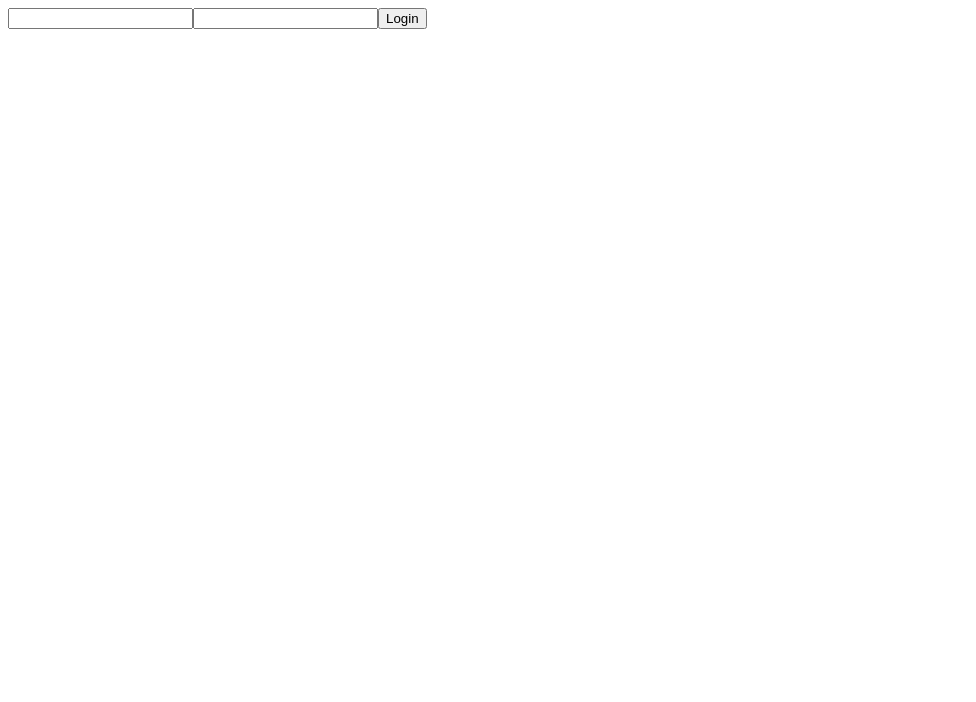
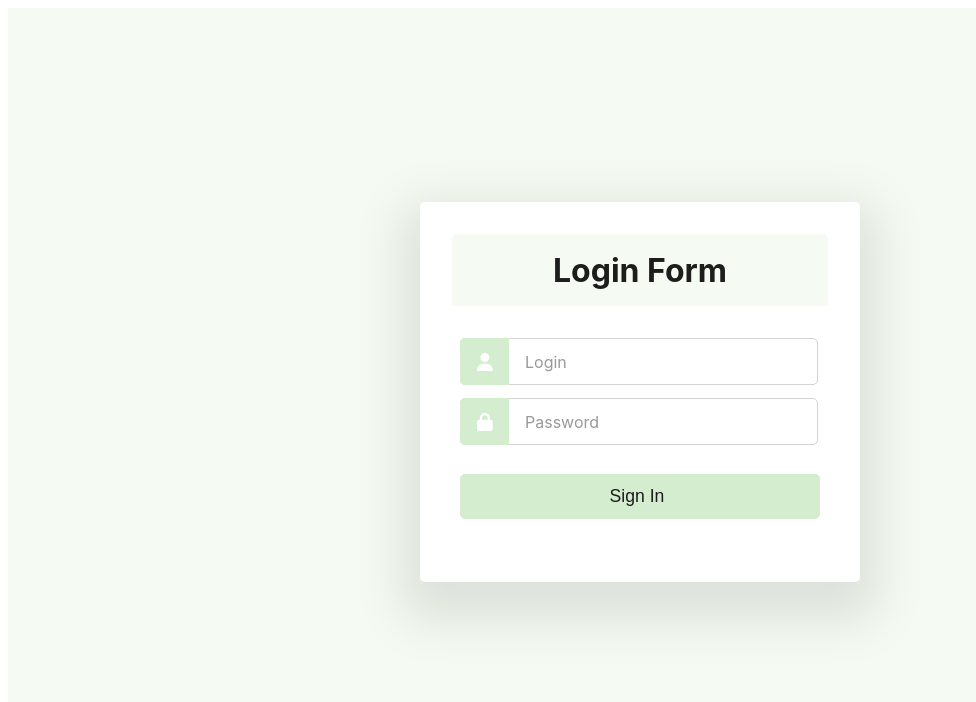
Before and after one commit to DeveloperSamvel/redux-toolkit, a React (Create React App) app: page /login in a window 1280 px wide. Shown: the top 702 px of the page, without its empty margins (0-976 px from the left). Built offline with nearby package versions, Linux system fonts and the light colour scheme.

Commit message:
add style for login page

```diff
--- a/package.json
+++ b/package.json
@@ -3,6 +3,8 @@
   "version": "0.1.0",
   "private": true,
   "dependencies": {
+    "@fortawesome/free-solid-svg-icons": "^6.5.1",
+    "@fortawesome/react-fontawesome": "^0.2.0",
     "@reduxjs/toolkit": "^2.0.1",
     "@testing-library/jest-dom": "^5.17.0",
     "@testing-library/react": "^13.4.0",
--- a/src/components/LoginContent/LoginContent.component.js
+++ b/src/components/LoginContent/LoginContent.component.js
@@ -1,25 +1,68 @@
-import { useState } from 'react';
-import { useDispatch } from 'react-redux';
-import { signInUser } from '../../store/auth/authReducer';
+import { useState } from "react";
+import { useDispatch } from "react-redux";
+import { signInUser } from "../../store/auth/authReducer";
+import { FontAwesomeIcon } from "@fortawesome/react-fontawesome";
+import { faUser, faLock, faUnlock } from "@fortawesome/free-solid-svg-icons";
+import "./LoginContent.css";
 
 const LoginPage = () => {
-    const [login, setLogin] = useState("");
-    const [password, setPassword] = useState("");
-    const dispatch = useDispatch();
+  const [login, setLogin] = useState("");
+  const [password, setPassword] = useState("");
+  const [showPassword, setShowPassword] = useState(false);
+  const dispatch = useDispatch();
 
-    const handleSignInUser = () => {
-        if(login === "samvel" && password === "123456") {
-            dispatch(signInUser({userId: "48488468748484484"}));
-        }
+  const handleSignInUser = () => {
+    if (login === "samvel" && password === "123456") {
+      dispatch(signInUser({ userId: "48488468748484484" }));
     }
+  };
 
-    return (
-        <>
-            <input type="text" value={login} onInput={(event) => setLogin(event.target.value)} />
-            <input type="password" value={password} onInput={(event) => setPassword(event.target.value)} />
-            <button onClick={() => handleSignInUser()}>Login</button>
-        </>
-    )
-}
+  return (
+    <div id="login-form-root">
+      <div className="wrapper">
+        <div className="title">
+          <span>Login Form</span>
+        </div>
+        <div className="form" action="#">
+          <div className="row">
+            <div className="svg-container">
+              <FontAwesomeIcon icon={faUser} />
+            </div>
+            <input
+              type="text"
+              value={login}
+              onInput={(event) => setLogin(event.target.value)}
+              placeholder="Login"
+              required
+            />
+          </div>
+          <div className="row">
+            <div className="svg-container">
+              <FontAwesomeIcon
+                className="cursor-pointer"
+                icon={showPassword ? faUnlock : faLock}
+                onClick={() => setShowPassword(!showPassword)}
+              />
+            </div>
+            <input
+              type={showPassword ? "text" : "password"}
+              value={password}
+              onInput={(event) => setPassword(event.target.value)}
+              placeholder="Password"
+              required
+            />
+          </div>
+          <button
+            type="submit"
+            className="row button"
+            onClick={() => handleSignInUser()}
+          >
+            Sign In
+          </button>
+        </div>
+      </div>
+    </div>
+  );
+};
 
 export default LoginPage;
--- /dev/null
+++ b/src/components/LoginContent/LoginContent.css
@@ -0,0 +1,95 @@
+#login-form-root{
+  background: #d3edce3d;
+  overflow: hidden;
+  height: 96vh;
+}
+::selection{
+  background: rgba(26,188,156,0.3);
+}
+.wrapper{
+  max-width: 376px;
+  background: #fff;
+  border-radius: 5px;
+  box-shadow: 0px 20px 50px 18px rgba(0,0,0,0.1);
+  padding: 2rem;
+  position: relative;
+  top: 50%;
+  left: 50%;
+  transform: translate(-50%, -50%);
+}
+.wrapper .title {
+  height: 4.5rem;
+  background: #d3edce3d;
+  border-radius: 5px 5px 0 0;
+  color: #1d1d1d;
+  font-size: 2rem;
+  font-weight: 700;
+  font-family: -apple-system, BlinkMacSystemFont, 'Segoe UI', 'Roboto', 'Oxygen', 'Ubuntu', 'Cantarell', 'Fira Sans', 'Droid Sans', 'Helvetica Neue', sans-serif;
+  display: flex;
+  align-items: center;
+  justify-content: center;
+}
+.wrapper .form{
+  padding: 2rem 0.5rem 1rem 0.5rem;
+}
+.wrapper .form .row{
+  width: 100%;
+  height: 45px;
+  margin-bottom: 15px;
+  position: relative;
+}
+.wrapper .form .row input{
+  all: unset;
+  height: 100%;
+  width: calc(100% - 4px - 4rem);
+  outline: none;
+  padding-left: 4rem;
+  border-radius: 5px;
+  border: 1px solid lightgrey;
+  font-size: 16px;
+  font-family: -apple-system, BlinkMacSystemFont, 'Segoe UI', 'Roboto', 'Oxygen', 'Ubuntu', 'Cantarell', 'Fira Sans', 'Droid Sans', 'Helvetica Neue', sans-serif;
+  transition: all 0.3s ease;
+  box-shadow: 0px 0px 2px 2px white inset;
+}
+.form .row input:autofill,
+.form .row input:-internal-autofill-selected {
+  background-color: red !important;
+  box-shadow: 0px 0px 0px 50px white inset;
+  font-family: -apple-system, BlinkMacSystemFont, 'Segoe UI', 'Roboto', 'Oxygen', 'Ubuntu', 'Cantarell', 'Fira Sans', 'Droid Sans', 'Helvetica Neue', sans-serif;
+}
+.form .row input::placeholder{
+  color: #999;
+}
+.wrapper .form .row i,
+.wrapper .form .row .svg-container{
+  position: absolute;
+  width: 47px;
+  height: 100%;
+  color: #fff;
+  font-size: 18px;
+  background: #d3edce;
+  border: 1px solid #d3edce85;
+  border-radius: 5px 0 0 5px;
+  display: flex;
+  align-items: center;
+  justify-content: center;
+}
+.wrapper .form .button {
+  color: #1d1d1d;
+  font-size: 1.1rem;
+  font-weight: 500;
+  margin-top: 1rem;
+  padding-left: 0px;
+  background: #d3edce;
+  border-radius: 5px;
+  border: 1px solid #d3edce;
+  cursor: pointer;
+  transition: 0.5s;
+}
+.form .button:hover{
+  color: #d3edce;
+  background: #16a085;
+}
+.cursor-pointer {
+  cursor: pointer;
+}
--- a/src/components/ServicesContent/ServicesContent.component.js
+++ b/src/components/ServicesContent/ServicesContent.component.js
@@ -1,6 +1,6 @@
 import Service from "./Service";
 
-const ServicesPage = ({
+const ServicesContent = ({
   services,
   addService,
   editService,
@@ -33,4 +33,4 @@ const ServicesPage = ({
   );
 };
 
-export default ServicesPage;
+export default ServicesContent;
```
Also changed, not shown: 1 other file (tests, documents, lock files or other folders).
